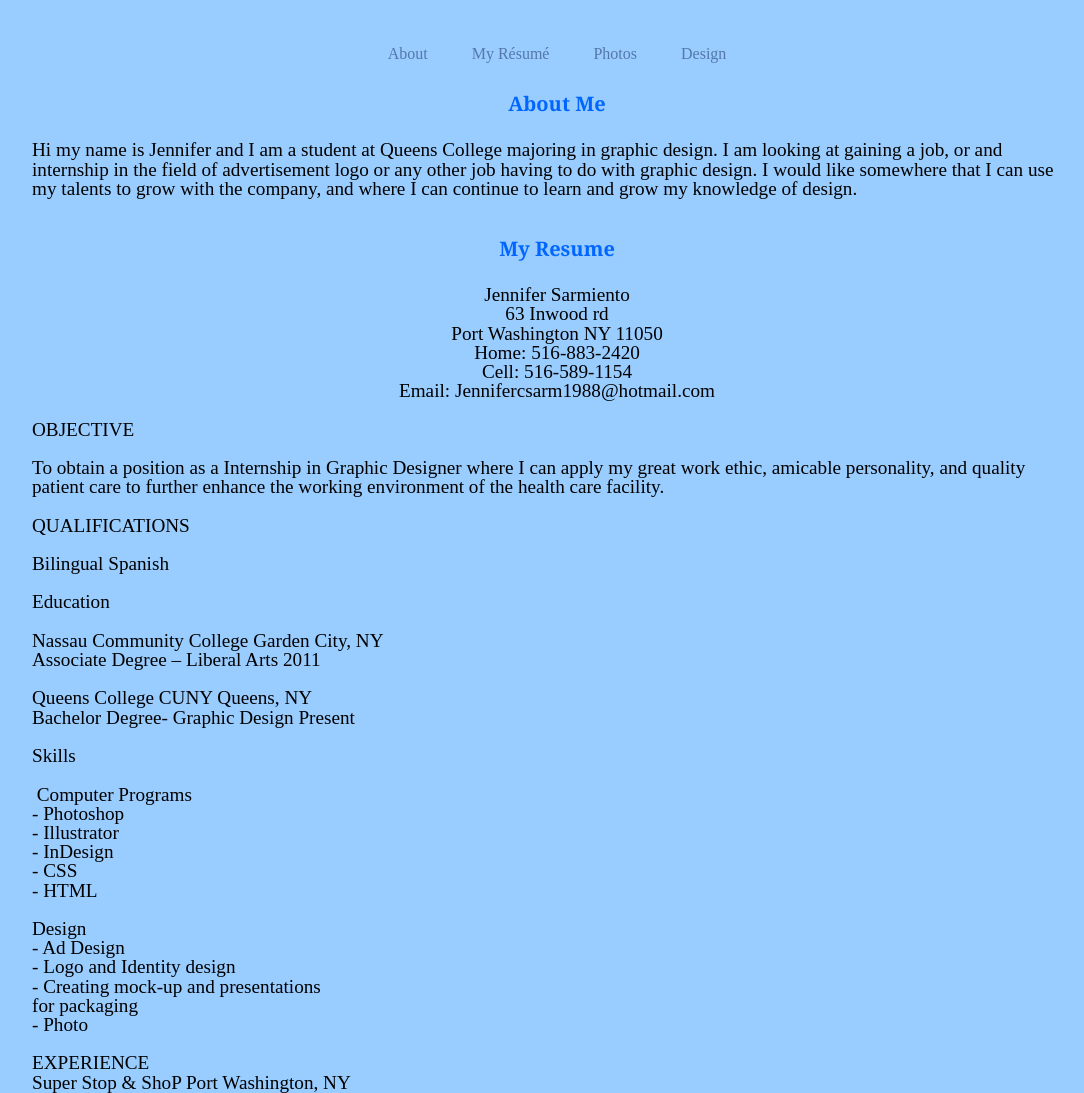
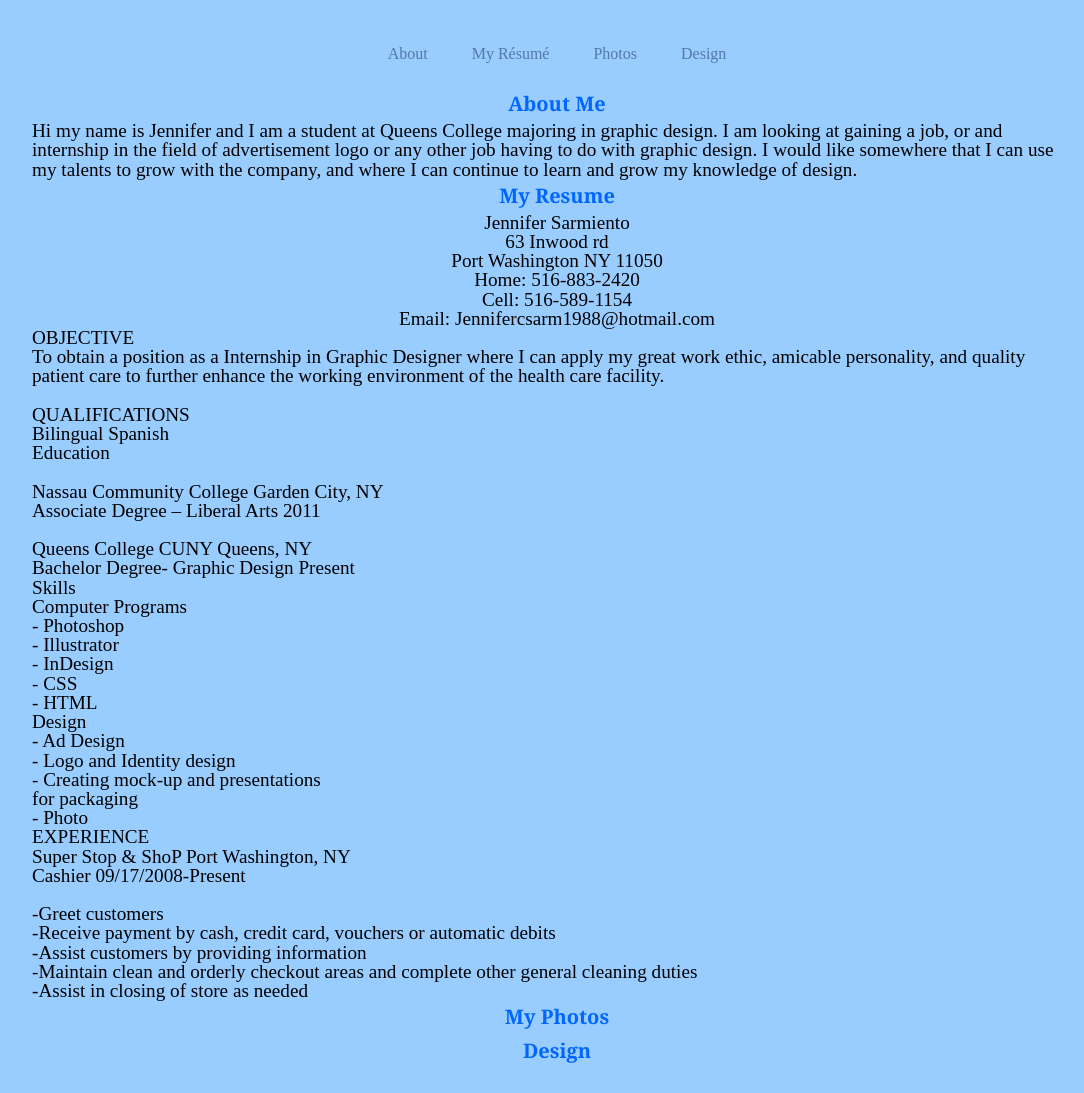
Before and after one commit to Jennifercsarm1988/Jennifer-Sarmiento-Resume, a plain HTML site: page index.html in a window 1280 px wide. Shown: the part 80-1173 px from the top of the page, without its empty margins (48-1132 px from the left). Drawn offline with Linux system fonts and the light colour scheme.

Commit message:
Remove un-necessary <p> and &nbsp;s

```diff
--- a/index.html
+++ b/index.html
@@ -20,28 +20,21 @@
    </header>
     <div id="#1">
       <h1 style="text-align:center;">About Me</h1>
-      <p style="text-align:center;">&nbsp;</p>
       <p>Hi my name is Jennifer and I am a student at Queens College majoring in graphic design. I am looking at gaining a job, or and internship in the field of advertisement logo or any other job having to do with graphic design. I would like somewhere that I can use my talents to grow with  the company, and where I can continue to learn and grow my knowledge of design.</p>
      </div>
      <div id="#2">
-      <h2 >&nbsp;</h2>
       <h2 >My Resume</h2>
-      <p >&nbsp;</p>
       <p style="text-align:center;"><strong>Jennifer Sarmiento</strong></p>
       <p style="text-align:center;"> 63 Inwood rd </p>
       <p style="text-align:center;"> Port Washington NY 11050</p>
       <p style="text-align:center;">Home: 516-883-2420</p>
       <p style="text-align:center;">Cell: 516-589-1154</p>
       <p style="text-align:center;">Email: Jennifercsarm1988@hotmail.com </p>
-      <p >&nbsp;</p>
       <p><strong>OBJECTIVE</strong></p>
-      <p>&nbsp;</p>
       <p>To obtain a position as a Internship in Graphic Designer where I can apply my great work ethic, amicable personality, and quality patient care to further enhance the working environment of the health care facility. </p>
       <p><br>
        <strong>QUALIFICATIONS</strong></p>
-      <p>&nbsp;</p>
       <p> Bilingual Spanish</p>
-      <p>&nbsp;</p>
       <p><strong>Education</strong></p>
       <p><br>
       Nassau Community College Garden City, NY<br>
@@ -49,16 +42,13 @@
       <br>
      Queens College CUNY Queens, NY</p>
       <p>Bachelor Degree- Graphic Design Present </p>
-      <p>&nbsp;</p>
       <p><strong>Skills</strong></p>
-      <p>&nbsp;</p>
-      <p>&nbsp;<strong>Computer Programs </strong></p>
+      <p><strong>Computer Programs </strong></p>
       <p>- Photoshop<br>
         - Illustrator<br>
         - InDesign <br>
         - CSS<br>
         - HTML</p>
-      <p>&nbsp;</p>
       <p> Design</p>
       <p>
         - Ad Design<br>
@@ -66,7 +56,6 @@
         -  Creating mock-up and presentations <br>
          for packaging<br>
         - Photo </p>
-      <p>&nbsp;</p>
       <p><strong>EXPERIENCE</strong></p>
       <p> Super Stop &amp; ShoP Port Washington, NY<br>
        Cashier 09/17/2008-Present<br>
@@ -76,7 +65,6 @@
         -Assist customers by providing information<br>
         -Maintain clean and orderly checkout areas and complete other general cleaning duties<br>
         -Assist in closing of store as needed</p>
-      <p>&nbsp;</p>
       </div>
       <div id="#3">
       <h3 style="text-align:center;">My Photos</h3>
```
